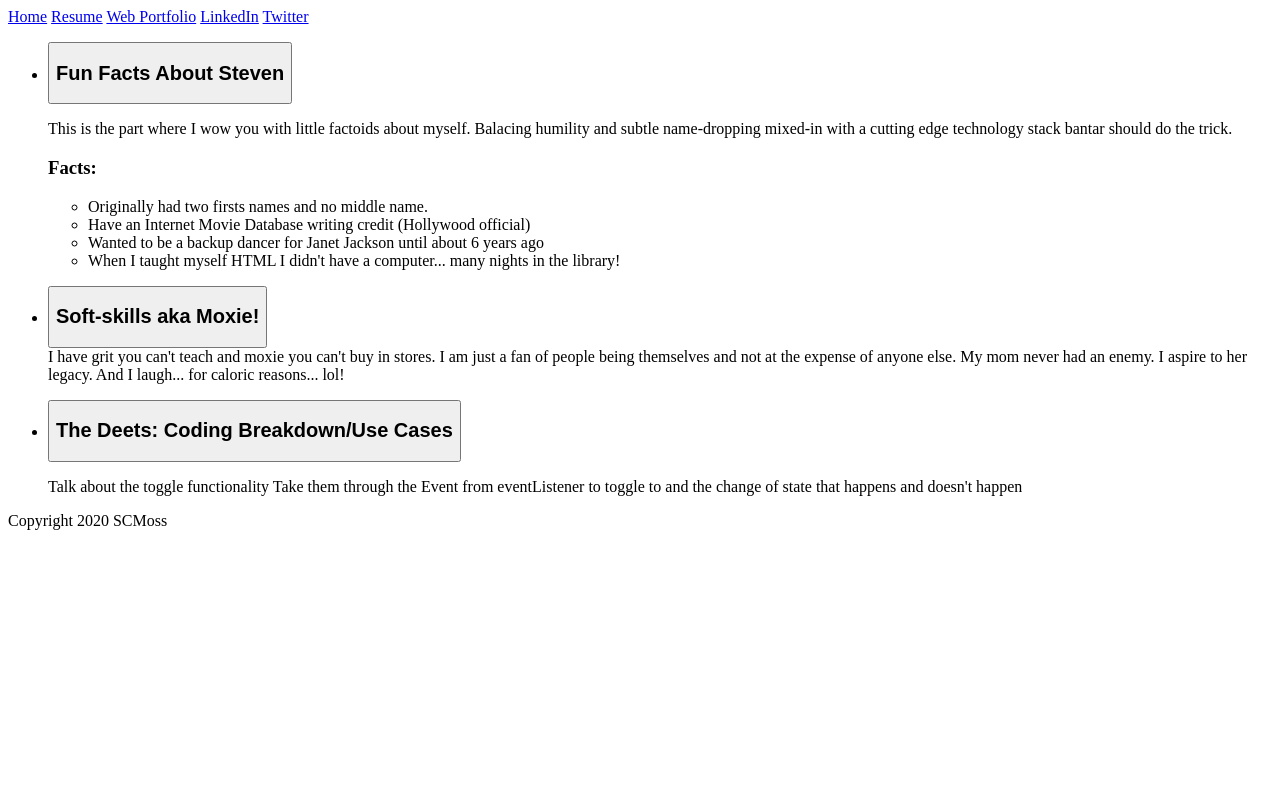
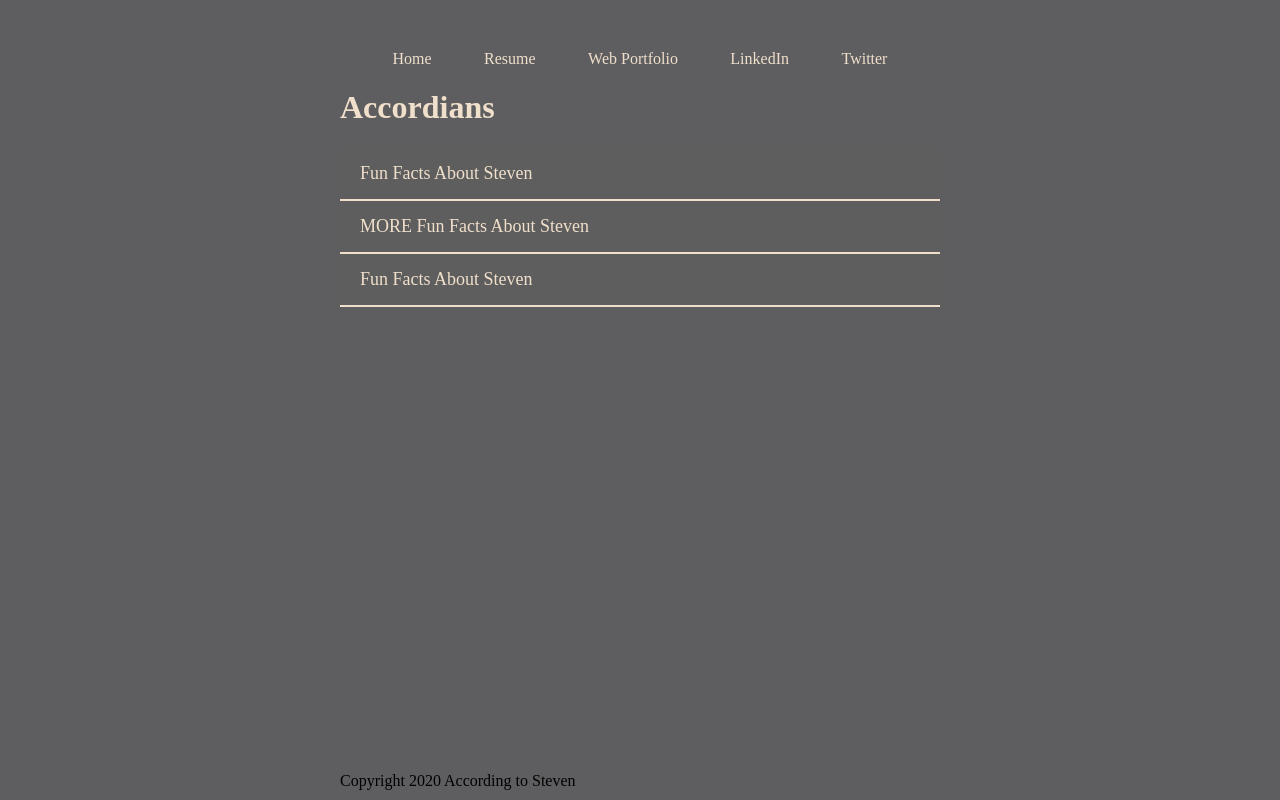
Before and after one commit to DevDesMinorIT/MRMChallenge, a plain HTML site: page index.html in a window 1280 px wide. Drawn offline with nearby package versions, Linux system fonts and the light colour scheme.

Commit message:
final commit HTML,CSS,JS changes

```diff
--- a/index.html
+++ b/index.html
@@ -4,11 +4,13 @@
      <head>
           <meta name="viewport" content="width=device-width, initial-scale=1.0" />
           <meta http-http-equiv="X-UA-Compatible" content="ie=edge" />
-          <title>One Accord: Submission by Steven Craig Moss</title>
-          <link rel="stylesheet" href="css.main" />
+          <title>According to Steven: by Steven Craig Moss</title>
+          <link rel="stylesheet" href="main.css" />
           <link href="https://fonts.googleapis.com/css?family=Source+Sans+Pro&display=swap" rel="stylesheet" />
           <link href="https://fonts.googleapis.com/css?family=Playfair+Display+SC&display=swap" rel="stylesheet"/>
          <link href=" https://cdnjs.cloudflare.com/ajax/libs/font-awesome/5.12.1/css/all.min.css" rel="stylesheet"/>
+         <script src="https://code.jquery.com/jquery-3.4.1.js" integrity="sha256-WpOohJOqMqqyKL9FccASB9O0KwACQJpFTUBLTYOVvVU="
+  crossorigin="anonymous"></script>
      </head>
 
      <body>
@@ -24,77 +26,35 @@
                     </nav>
 
                     <!-- Accordion abbreviated acc except where the accordion begins in the ul element -->
-                    <main>
-                         <ul class="accordion">
-                              <!-- ACC ONE -->
-                              <li class="acc">
-                                   <!-- ACC TAB -->
-                                   <button class="acc-control">
-                                        <h2>
-                                             Fun Facts About Steven
-                                        </h2>
-                                   </button>
-                                   <!-- ACC PANEL-->
-                                   <div class="acc-panel">
-                                        <p class="panel-content">
-                                             This is the part where I wow you with little factoids
-                                             about myself. Balacing humility and subtle
-                                             name-dropping mixed-in with a cutting edge technology
-                                             stack bantar should do the trick.
-                                             <br />
+                    <!-- *********************************************************************************** -->
+                    <h1>Accordians</h1>
+                    <button class="accordion">Fun Facts About Steven</button>
+                    <div class="accordion-content">
                         <h3>Facts:</h3>
                         <ul class="facts">
                             <li>Originally had two firsts names and no middle name.</li>
                             <li>Have an Internet Movie Database writing credit (Hollywood official)</li>
                             <li>Wanted to be a backup dancer for Janet Jackson until about 6 years ago</li>
                             <li>When I taught myself HTML I didn't have a computer... many nights in the library!</li>
-                                             </ul>
-                                        </p>
                     </div>
-                              </li>
-
-                              <!-- ACC TWO -->
-                              <li class="acc">
-                                  <!-- ACC TAB -->
-                                  <button class="acc-control">
-                                   <h2>
-                                        Soft-skills aka Moxie!
-                                   </h2>
-                                </button>
-                                <!-- ACC PANEL -->
-                                <div class="acc-panel"
-                                   <p class="panel-content">
+                    <button class="accordion">MORE Fun Facts About Steven</button>
+                    <div class="accordion-content">
+                            <p>
                                 I have grit you can't teach and moxie you can't buy in stores. I am just a fan of people being themselves and not at the expense of anyone else. My mom never had an enemy. I aspire to her legacy. And I laugh...  for caloric reasons... lol!
                             </p>
                     </div>
-                              </li>
-
-                              <!-- ACC THREE -->
-                              <li class="acc">
-                                  <!-- ACC TAB -->
-                                  <button class="acc-control">
-                                   <h2>
-                                        The Deets: Coding Breakdown/Use Cases
-                                   </h2>
-                                </button>
-                                <!-- ACC PANEL -->
-                                <div class="acc-panel">
-                                   <p class=panel-content>
-                                        Talk about the toggle functionality Take them through the
-                                        Event from eventListener to toggle to and the change of
-                                        state that happens and doesn't happen
+                    <button class="accordion">Fun Facts About Steven</button>
+                    <div class="accordion-content">
+                            <p>
+                                Lorem ipsum dolor sit amet consectetur, adipisicing elit. Accusantium optio quisquam provident perferendis doloremque deserunt distinctio veritatis, eos nisi. Praesentium, adipisci tempora quibusdam doloremque illo soluta laboriosam deserunt ratione molestiae!
                             </p>
                     </div>
-                              </li>
-                         </ul>
-                    </main>
-               </header>
-          </div>
+
           <footer>
-               Copyright 2020 SCMoss
+               Copyright 2020 According to Steven
           </footer>
 
-          <script href="js/index.js"></script>
+          <script src="index.js"></script>
      </body>
 </html>
 
--- a/index.js
+++ b/index.js
@@ -1,6 +1,14 @@
-$(".acc").on("click", ".acc-control", function(e) {
-     e.preventDefault();
-     $(this)
-          .next(".acc-panel")
-          .not(".animated").slideToggle;
-});
+var accordions = document.getElementsByClassName("accordion");
+
+for (var i = 0; i < accordions.length; i++) {
+     accordions[i].onclick = function() {
+          this.classList.toggle("is-open");
+
+          var content = this.nextElementSibling;
+          if (content.style.maxHeight) {
+               content.style.maxHeight = null;
+          } else {
+               content.style.maxHeight = content.scrollHeight + "px";
+          }
+     };
+}
--- a/main.css
+++ b/main.css
@@ -1,12 +1,56 @@
 /* CSS RESET */
-
-* {
-     box-sizing: border-box;
+body {
+     background-color: #5e5e60;
 }
-
-/* set the div display to none because its the container */
-.acc-panel {
-     display: none;
+.container {
+     width: 80%;
+     max-width: 600px;
+     margin: 50px auto;
 }
-
-/* ADD CSS LAST ONLY ONE LINE REQUIRED TO PROPERLY FUNCTION */
+nav {
+     display: flex;
+     flex-direction: row;
+     justify-content: space-evenly;
+}
+a {
+     text-decoration: none;
+     color: #f0dfcb;
+     font-family: "Factoria";
+}
+a:hover {
+     color: #ff5501;
+}
+h1 {
+     font-family: "Factoria";
+     color: #f0dfcb;
+}
+button.accordion {
+     width: 100%;
+     font-family: "Factoria";
+     background-color: #5e5e5e;
+     color: #f0dfcb;
+     border: none;
+     outline: none;
+     text-align: left;
+     padding: 15px 20px;
+     font-size: 18px;
+     cursor: pointer;
+     transition: background-color 0.2s linear;
+}
+button.accordion:hover {
+     background-color: #ff5501;
+     color: darkslategray;
+}
+.accordion-content {
+     padding: 0 20px;
+     border: 1px solid #f0dfcb;
+     max-height: 0;
+     overflow: hidden;
+     background-color: #f0dfcb;
+     font-family: "Source Sans Pro";
+}
+footer {
+     position: fixed;
+     text-align: center;
+     bottom: 10px;
+}
```
Lines whose indentation alone changed are shown as unchanged.
